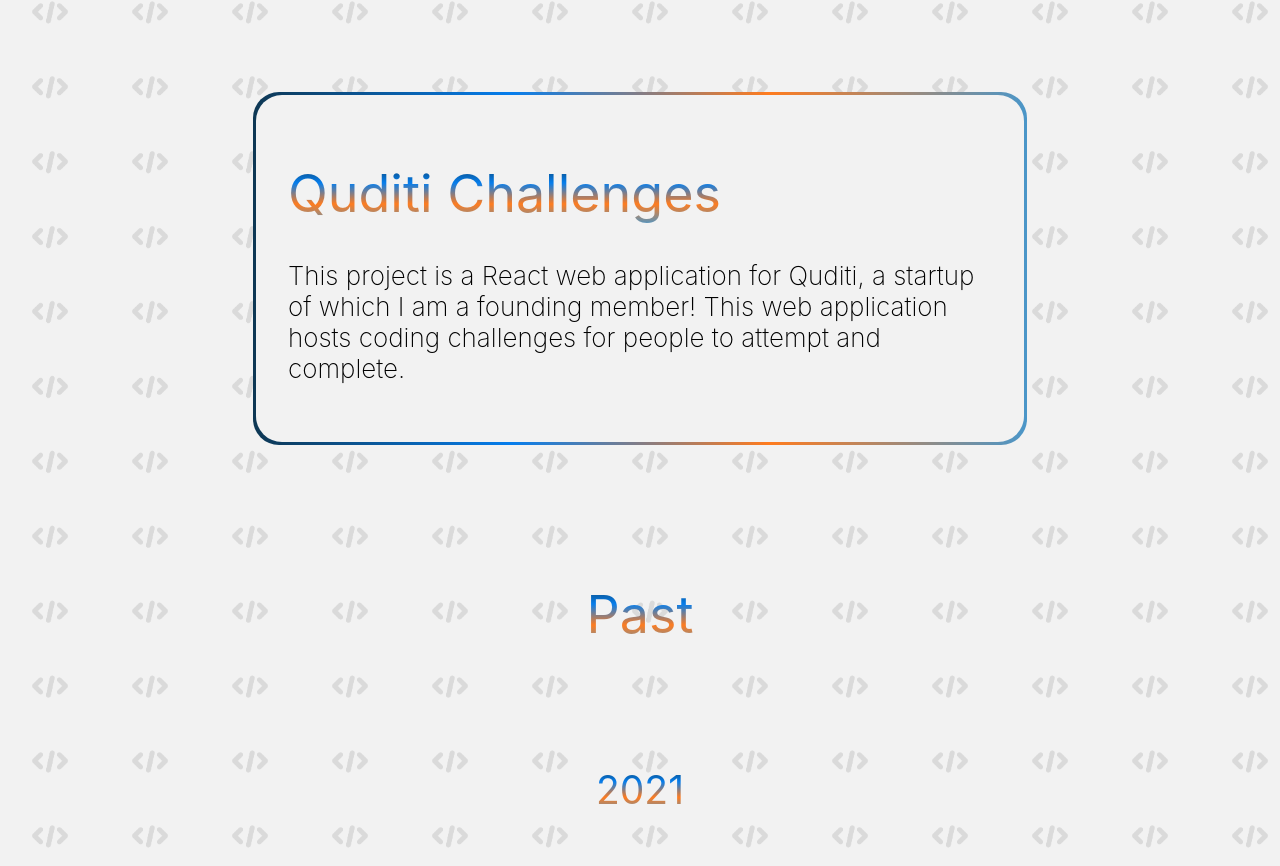
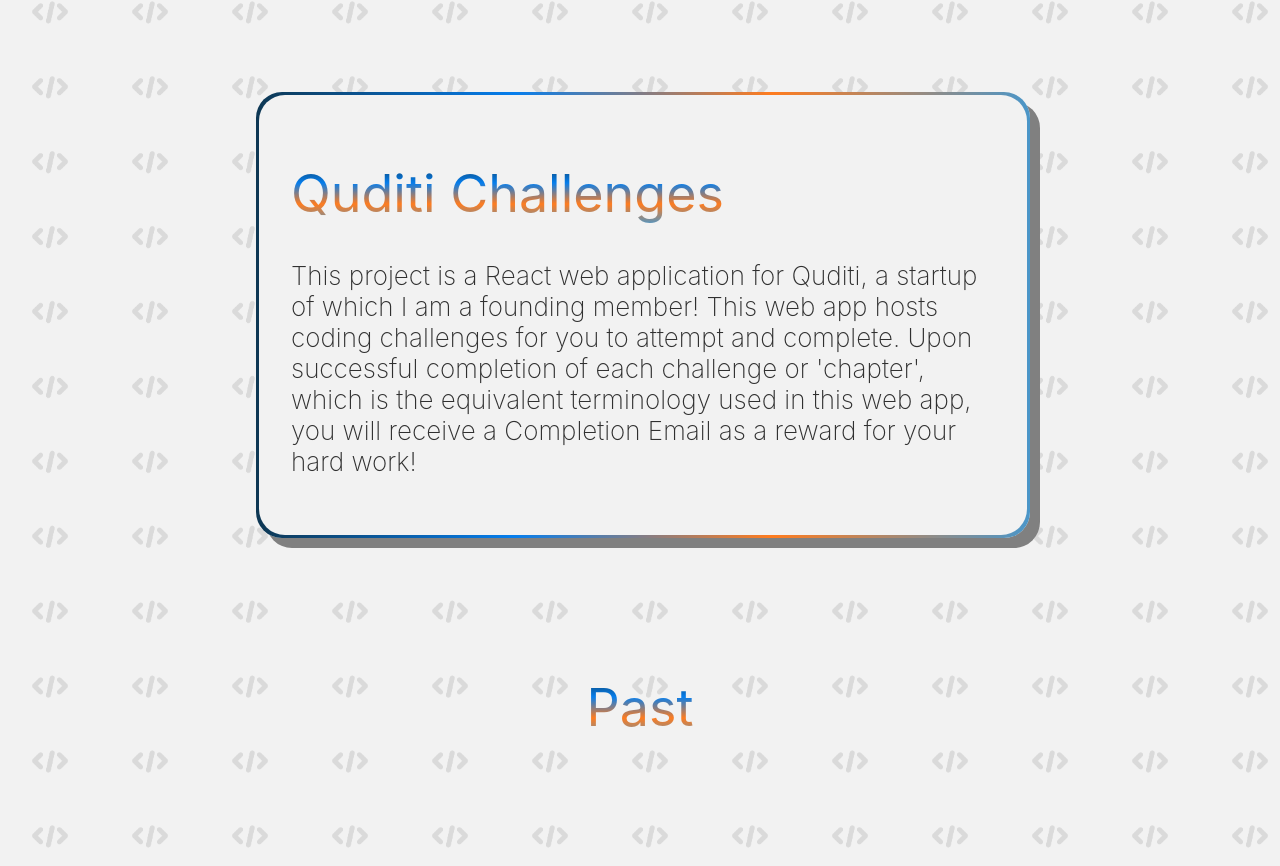
Before and after one commit to xyntechx/Website, a React (Create React App) app: page /projects in a window 1280 px wide. Shown: the part 849-1715 px from the top of the page. Built offline with nearby package versions, Linux system fonts and the light colour scheme.

Commit message:
Update Projects.js

```diff
--- a/src/Projects.js
+++ b/src/Projects.js
@@ -32,16 +32,22 @@ function Projects() {
                             </div>
                         </div>
                     </a>
-                </div>
 
-                <p></p>
-                <p></p>
+                    <p></p>
+                    <p></p>
 
-                <div style={{width:'60%'}} class="module-border-wrap">
-                    <div class="module">
-                        <h1 className="App-heading">Quditi Challenges</h1>
-                        <p>This project is a React web application for Quditi, a startup of which I am a founding member! This web application hosts coding challenges for people to attempt and complete.</p>
-                    </div>
+                    <a
+                        href="https://github.com/xyntechx/Quditi-Challenges"
+                        target="_blank"
+                        rel="noopener noreferrer"
+                        className="App-link">
+                        <div class="module-border-wrap-link">
+                            <div class="module">
+                                <h1 className="App-heading">Quditi Challenges</h1>
+                                <p>This project is a React web application for Quditi, a startup of which I am a founding member! This web app hosts coding challenges for you to attempt and complete. Upon successful completion of each challenge or 'chapter', which is the equivalent terminology used in this web app, you will receive a Completion Email as a reward for your hard work!</p>
+                            </div>
+                        </div>
+                    </a>
                 </div>
 
                 <p></p>
```
